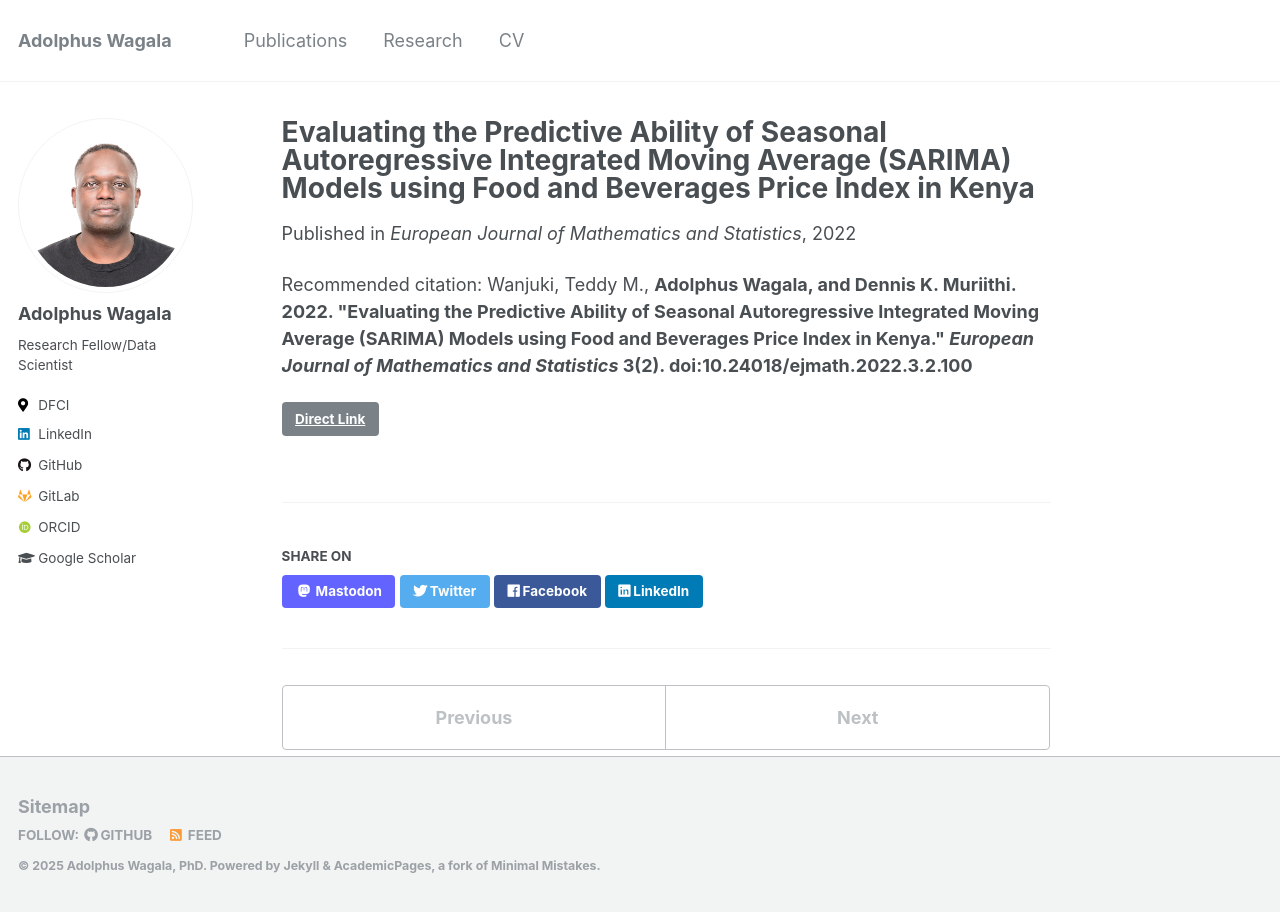
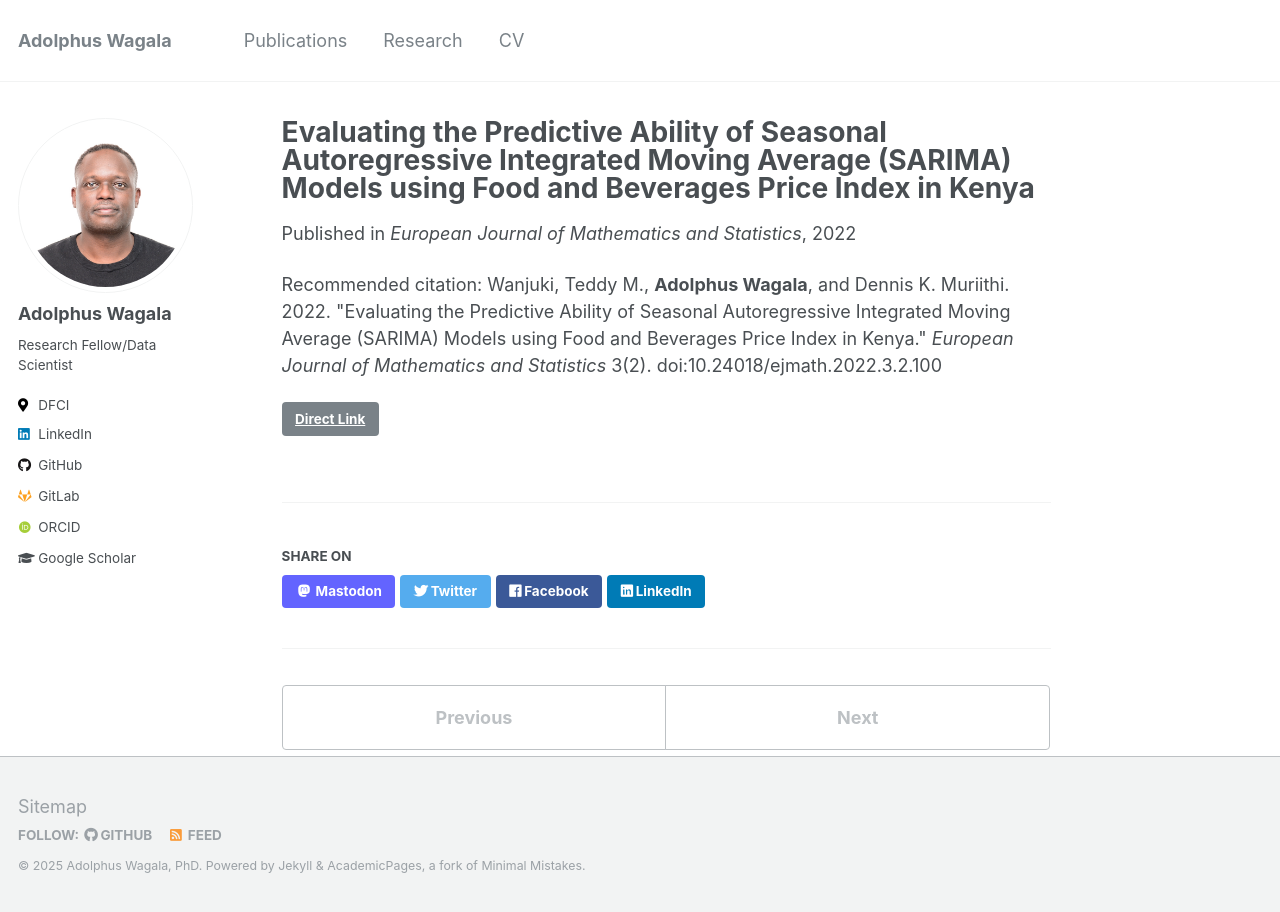
Before and after one commit to wagala/wagala.github.io, a Jekyll site: the page built from _publications/2022-evaluating-predictive-ability-sarima-kenya.md, in a window 1280 px wide. Built offline with Jekyll 4.4.1, drawn with Linux system fonts in a browser that asks for light colours; some web fonts are replaced.

```diff
--- a/_publications/2022-evaluating-predictive-ability-sarima-kenya.md
+++ b/_publications/2022-evaluating-predictive-ability-sarima-kenya.md
@@ -5,5 +5,5 @@ permalink: /publication/2022-evaluating-predictive-ability-sarima-kenya
 date: 2022-04-08
 venue: 'European Journal of Mathematics and Statistics'
 link: 'https://eu-opensci.org/index.php/ejmath/article/view/14100'
-citation: "Wanjuki, Teddy M., <b>Adolphus Wagala<b>, and Dennis K. Muriithi. 2022. &quot;Evaluating the Predictive Ability of Seasonal Autoregressive Integrated Moving Average (SARIMA) Models using Food and Beverages Price Index in Kenya.&quot; <i>European Journal of Mathematics and Statistics</i> 3(2). doi:10.24018/ejmath.2022.3.2.100"
+citation: "Wanjuki, Teddy M., <b>Adolphus Wagala</b>, and Dennis K. Muriithi. 2022. &quot;Evaluating the Predictive Ability of Seasonal Autoregressive Integrated Moving Average (SARIMA) Models using Food and Beverages Price Index in Kenya.&quot; <i>European Journal of Mathematics and Statistics</i> 3(2). doi:10.24018/ejmath.2022.3.2.100"
 ---
```
